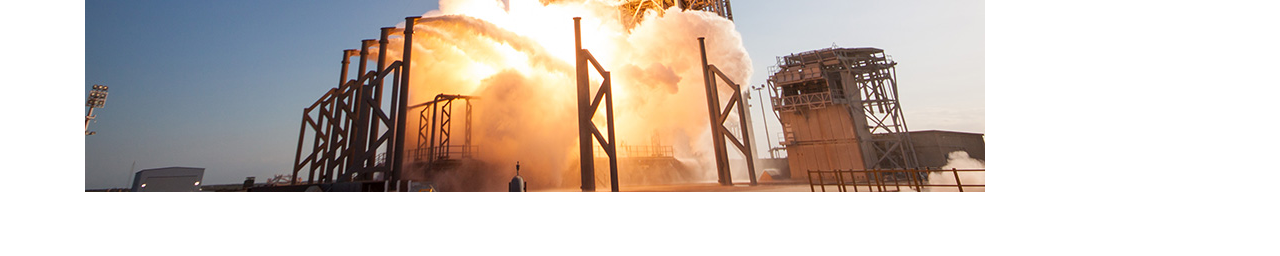
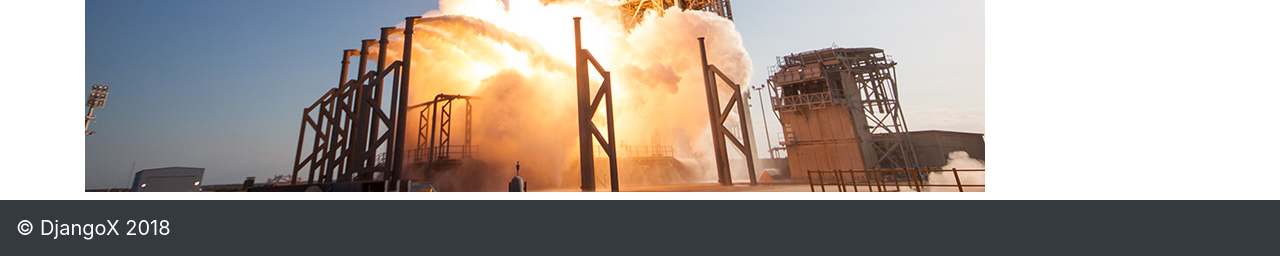
Before and after one commit to snippergoals/djangox, a Django app: page / in a window 1280 px wide. Shown: the part 544-800 px from the top of the page. Run offline with Django 3.2, Linux system fonts and the light colour scheme; some libraries are stand-ins or nearby versions.

Commit message:
Added footer to base.html
Great cookie cutter you made! Its a cheesy PR but I added a footer

```diff
--- a/templates/base.html
+++ b/templates/base.html
@@ -56,8 +56,9 @@
     {% endblock content %}
   </div>
 
-
-
+   <nav class="navbar fixed-bottom navbar-dark bg-dark">
+    <a class="navbar-brand" href="#">&copy; DjangoX 2018</a>
+  </nav>
 
   {% block javascript %}
   <!-- Bootstrap JavaScript -->
```
